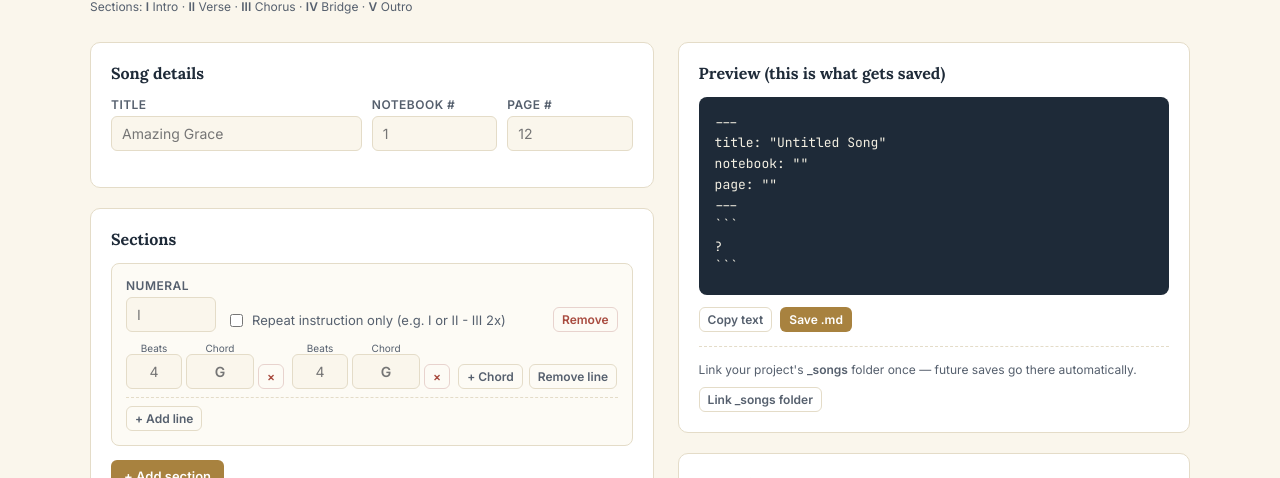
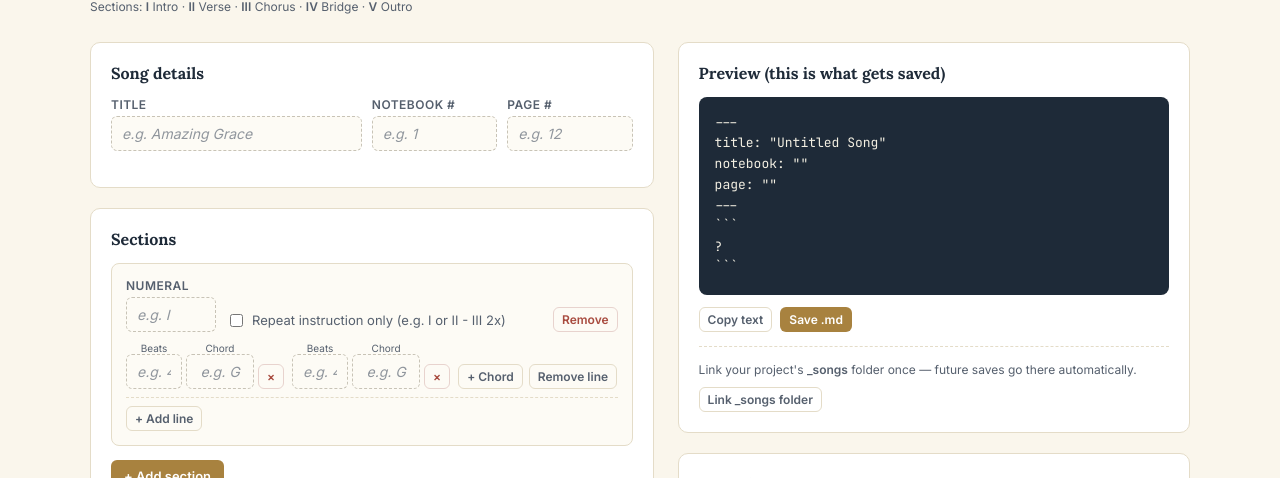
Before and after one commit to jsevidev/ocac-worship-chords, a Jekyll site: the page built from builder/index.html, in a window 1280 px wide. Shown: the part 260-738 px from the top of the page. Built offline with Jekyll 4.4.1, drawn with Linux system fonts in a browser that asks for light colours.

Commit message:
Make builder placeholders visually distinct from filled inputs.
Empty fields use dashed borders and italic e.g. hints; filled fields use solid borders and bolder text.

Co-authored-by: Cursor <cursoragent@cursor.com>

```diff
--- a/builder/index.html
+++ b/builder/index.html
@@ -144,6 +144,32 @@ permalink: /builder/
     font-size: 14px;
     background: var(--input-bg);
     color: var(--ink);
+    transition: border-color .15s, background .15s, box-shadow .15s;
+  }
+  input[type=text]::placeholder,
+  input[type=number]::placeholder{
+    color: var(--ink-soft);
+    opacity: 0.65;
+    font-style: italic;
+    font-weight: 400;
+  }
+  input[type=text]:placeholder-shown,
+  input[type=number]:placeholder-shown{
+    background: var(--surface-alt);
+    border-style: dashed;
+    border-color: color-mix(in srgb, var(--paper-rule) 80%, var(--ink-soft));
+    box-shadow: none;
+  }
+  input[type=text]:not(:placeholder-shown),
+  input[type=number]:not(:placeholder-shown){
+    background: var(--surface);
+    border-style: solid;
+    font-weight: 600;
+    color: var(--ink);
+    box-shadow: inset 0 1px 2px rgba(0, 0, 0, 0.04);
+  }
+  .pair input:not(:placeholder-shown).chord{
+    color: var(--brass);
   }
   input:focus{ outline: 2px solid var(--brass); outline-offset: 1px; }
   .meta-row{ display:grid; grid-template-columns: 2fr 1fr 1fr; gap: 10px; margin-bottom: 16px; }
@@ -361,15 +387,15 @@ permalink: /builder/
         <div class="meta-row">
           <div>
             <label for="f-title">Title</label>
-            <input type="text" id="f-title" placeholder="Amazing Grace">
+            <input type="text" id="f-title" placeholder="e.g. Amazing Grace">
           </div>
           <div>
             <label for="f-notebook">Notebook #</label>
-            <input type="text" id="f-notebook" placeholder="1">
+            <input type="text" id="f-notebook" placeholder="e.g. 1">
           </div>
           <div>
             <label for="f-page">Page #</label>
-            <input type="text" id="f-page" placeholder="12">
+            <input type="text" id="f-page" placeholder="e.g. 12">
           </div>
         </div>
       </div>
@@ -558,7 +584,7 @@ function renderSections(){
     head.innerHTML = `
       <div class="numeral" style="${sec.repeatOnly ? 'flex:1' : ''}">
         <label>${sec.repeatOnly ? 'Repeat line' : 'Numeral'}</label>
-        <input type="text" data-role="numeral" value="${escapeAttr(sec.numeral)}" placeholder="${sec.repeatOnly ? 'II - III 2x' : 'I'}">
+        <input type="text" data-role="numeral" value="${escapeAttr(sec.numeral)}" placeholder="${sec.repeatOnly ? 'e.g. II - III 2x' : 'e.g. I'}">
       </div>
       <div style="flex:1">
         <div class="checkbox-row">
@@ -619,11 +645,11 @@ function renderPairLine(i, j, line){
     pairEl.innerHTML = `
       <div>
         <span class="lbl">Beats</span>
-        <input type="text" data-role="beat" value="${escapeAttr(pair.beat)}" placeholder="4">
+        <input type="text" data-role="beat" value="${escapeAttr(pair.beat)}" placeholder="e.g. 4">
       </div>
       <div>
         <span class="lbl">Chord</span>
-        <input type="text" class="chord" data-role="chord" value="${escapeAttr(pair.chord)}" placeholder="G">
+        <input type="text" class="chord" data-role="chord" value="${escapeAttr(pair.chord)}" placeholder="e.g. G">
       </div>
       <button class="btn-danger btn-sm" data-role="remove-pair" title="Remove chord">&times;</button>
     `;
```
